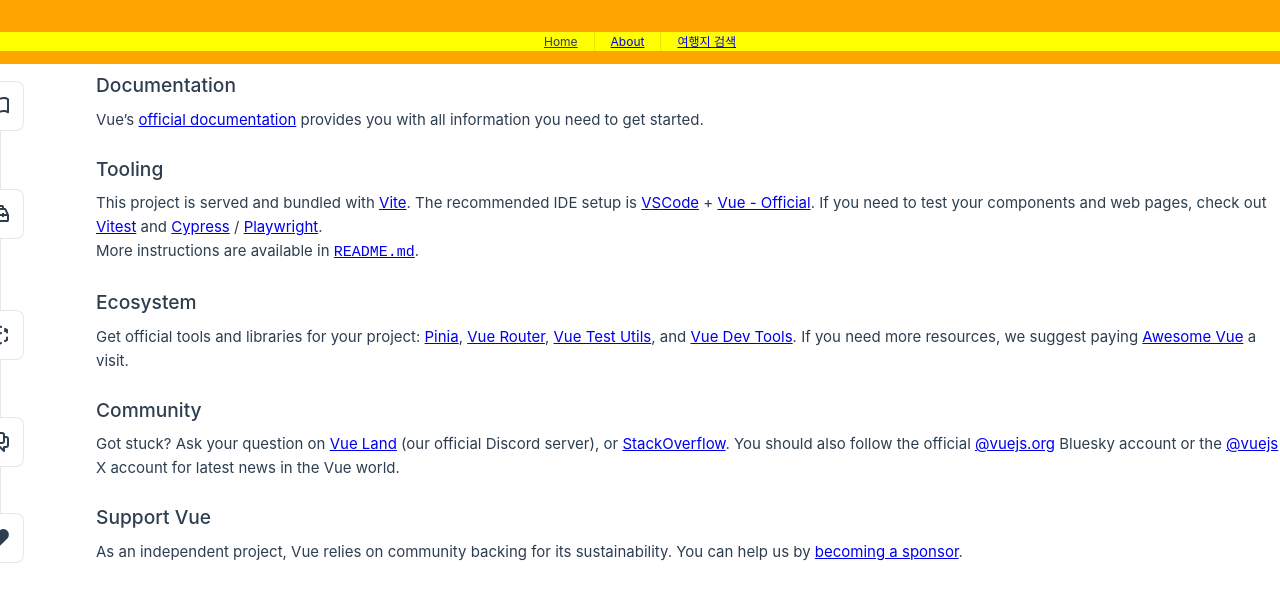
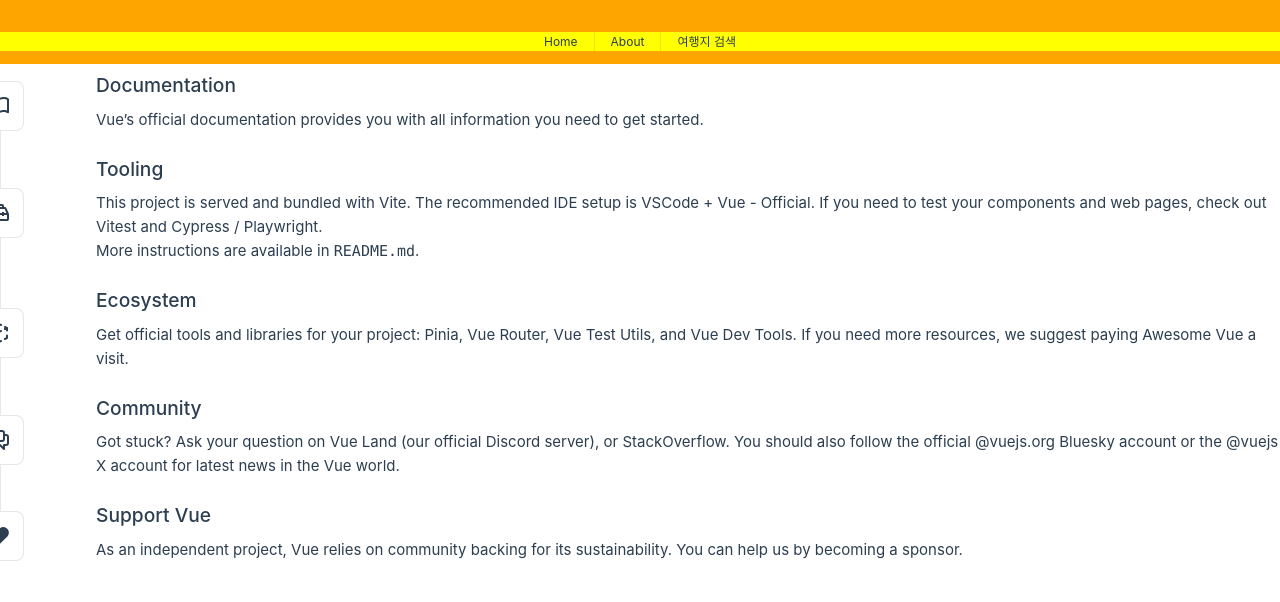
Before and after one commit to with-hwi/frontend, a Vue app: page / in a window 1280 px wide. Shown: the top 602 px of the page. Built offline with nearby package versions, Linux system fonts and the light colour scheme; no server answers; the HTML template or start-up script is replaced by a standard one.

Commit message:
chore[#6]: install Tailwind CSS

```diff
--- a/package.json
+++ b/package.json
@@ -14,8 +14,10 @@
   },
   "dependencies": {
     "@primeuix/themes": "^1.1.1",
+    "@tailwindcss/vite": "^4.1.7",
     "axios": "^1.9.0",
     "pinia": "^3.0.1",
+    "tailwindcss": "^4.1.7",
     "vue": "^3.5.13",
     "vue-router": "^4.5.0"
   },
--- a/src/assets/main.css
+++ b/src/assets/main.css
@@ -1 +1,2 @@
+@import 'tailwindcss';
 @import './base.css';
--- a/vite.config.ts
+++ b/vite.config.ts
@@ -4,10 +4,11 @@ import { defineConfig } from 'vite'
 import vue from '@vitejs/plugin-vue'
 import vueJsx from '@vitejs/plugin-vue-jsx'
 import vueDevTools from 'vite-plugin-vue-devtools'
+import tailwindcss from '@tailwindcss/vite'
 
 // https://vite.dev/config/
 export default defineConfig({
-  plugins: [vue(), vueJsx(), vueDevTools()],
+  plugins: [vue(), vueJsx(), vueDevTools(), tailwindcss()],
   resolve: {
     alias: {
       '@': fileURLToPath(new URL('./src', import.meta.url)),
```
Also changed, not shown: 1 other file (tests, documents, lock files or other folders).
